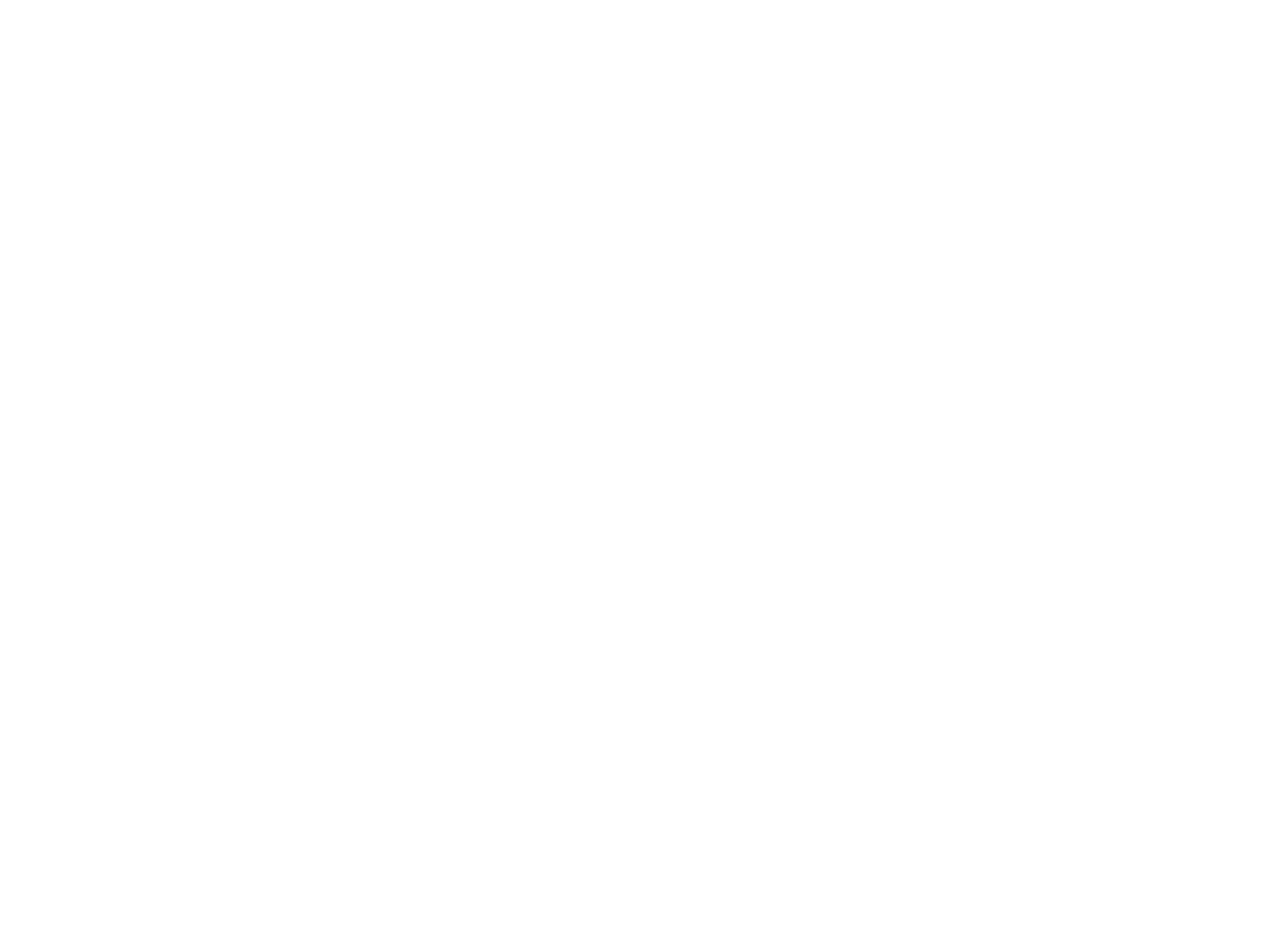
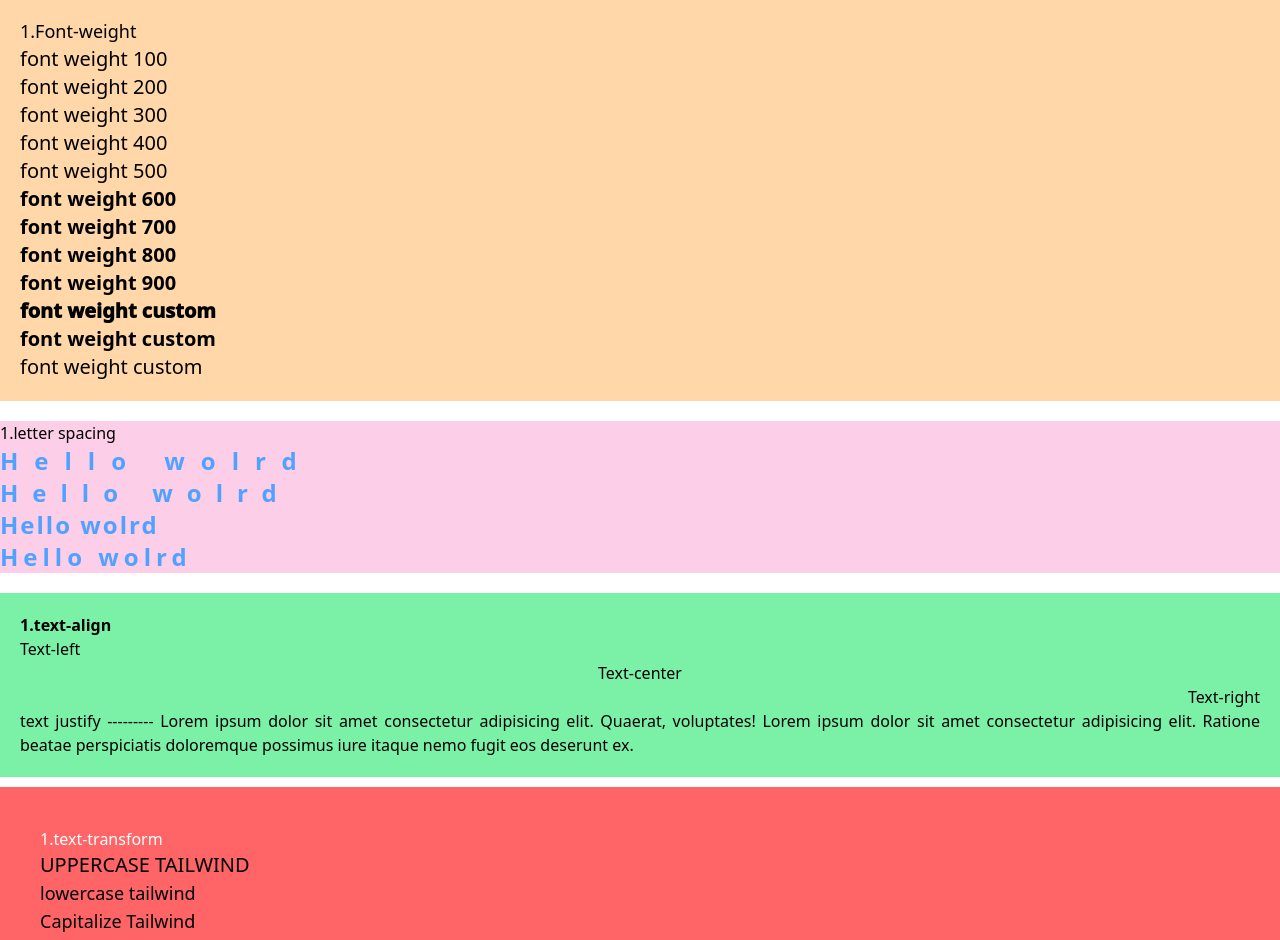
Before and after one commit to GULLAPALLIJYOTHIPRAKASH/Learn-Tailwind, a React (Vite) app: page / in a window 1280 px wide. Shown: the part 940-1880 px from the top of the page. Before the commit the page ends 937 px from the top, so only its background shows below. Built offline with nearby package versions, Linux system fonts and the light colour scheme; a web font is replaced by a local one.

Commit message:
font-weight, letter-spacing , text-align , text-transform , line-height

```diff
--- /dev/null
+++ b/src/Typography/Font-Weight.jsx
@@ -0,0 +1,27 @@
+function Font_Weight(){
+
+    return(<>
+
+    {/* font-weigth: 100-1000 */}
+    <div className="container bg-orange-200 p-5">
+    <h1 className="text-black text-lg">1.Font-weight</h1>
+    <h2 className="text-xl font-thin">font weight 100</h2>
+    <h2 className="text-xl font-extralight">font weight 200</h2>
+    <h2 className="text-xl font-light">font weight 300</h2>
+    <h2 className="text-xl font-normal">font weight 400</h2>
+    <h2 className="text-xl font-meduim">font weight 500</h2>
+    <h2 className="text-xl font-semibold">font weight 600</h2>
+    <h2 className="text-xl font-bold">font weight 700</h2>
+    <h2 className="text-xl font-extrabold">font weight 800</h2>
+    <h2 className="text-xl font-black">font weight 900</h2>
+
+
+            {/* custom font-weight */}
+            <h1 className="text-xl font-[1000]">font weight custom</h1>
+            <h1 className="text-xl font-[900]">font weight custom</h1>
+            <h1 className="text-xl font-[500]">font weight custom</h1>
+    </div>
+    </>)
+}
+
+export default Font_Weight;
--- /dev/null
+++ b/src/Typography/Letter-Spacing.jsx
@@ -0,0 +1,18 @@
+function Letter_Spacing(){
+
+    return(<>
+
+    {/* letter-spacing */}
+
+    <div className="container bg-pink-200 my-[20px]">
+
+        <h1 className="font-medium text-black">1.letter spacing</h1>
+        <p className="text-blue-400 font-semibold text-2xl tracking-[16px]">Hello wolrd</p>
+        <p className="text-blue-400 font-semibold text-2xl tracking-[14px]">Hello wolrd</p>
+        <p className="text-blue-400 font-semibold text-2xl tracking-[2px]">Hello wolrd</p>
+        <p className="text-blue-400 font-semibold text-2xl tracking-[5px]">Hello wolrd</p>
+    </div>
+    </>)
+}
+
+export default Letter_Spacing;
--- /dev/null
+++ b/src/Typography/Line-Height.jsx
@@ -0,0 +1,18 @@
+function Line_Height(){
+
+
+    return(<>
+
+    {/* line-height */}
+    <div className="container bg-blue-200 p-10 mt-5 w-[500px]">
+
+        <h1 className="font-semibold">1.line height</h1>
+
+        <p className="text-[20px]/7">Lorem ipsum dolor sit, amet consectetur adipisicing elit. Neque, vero maxime! Earum labore fugiat, eius ipsum harum eos repellat obcaecati. Officia nulla necessitatibus atque consequatur quasi voluptate corporis. Odit, quaerat.</p>
+        <p className="text-[20px] leading-[30px] pt-5">Lorem ipsum dolor sit, amet consectetur adipisicing elit. Neque, vero maxime! Earum labore fugiat, eius ipsum harum eos repellat obcaecati. Officia nulla necessitatibus atque consequatur quasi voluptate corporis. Odit, quaerat.</p>
+    </div>
+    </>)
+
+}
+
+export default Line_Height;
--- /dev/null
+++ b/src/Typography/Text-Align.jsx
@@ -0,0 +1,18 @@
+function Text_Align(){
+
+    return(<>
+
+    {/* text-align */}
+    <div className="container p-5 bg-green-300">
+
+        <h1 className="font-bold">1.text-align</h1>
+        <p className="text-left">Text-left</p>
+        <p className="text-center">Text-center</p>
+        <p className="text-right">Text-right</p>
+        <p className="text-justify">text justify --------- Lorem ipsum dolor sit amet consectetur adipisicing elit. Quaerat, voluptates! Lorem ipsum dolor sit amet consectetur adipisicing elit. Ratione beatae perspiciatis doloremque possimus iure itaque nemo fugit eos deserunt ex.</p>
+
+    </div>
+    </>)
+}
+
+export default Text_Align;
--- /dev/null
+++ b/src/Typography/Text-Transform.jsx
@@ -0,0 +1,18 @@
+function Text_Transform(){
+
+    return(<>
+
+    {/* text-transform */}
+    <div className="container p-10 bg-red-400 mt-[10px]">
+
+        <h1 className="text-white">1.text-transform</h1>
+        <p className="text-xl uppercase">UpperCase Tailwind</p>
+        <p className="text-lg lowercase">LowerCase Tailwind</p>
+        <p className="text-lg capitalize">Capitalize Tailwind</p>
+        <p className="text-lg noraml-case">a Tailwind</p>
+
+    </div>
+    </>)
+}
+
+export default Text_Transform;
--- a/src/Typography/Typography.jsx
+++ b/src/Typography/Typography.jsx
@@ -1,5 +1,10 @@
 import Font_Family from "./Font-Family";
 import Font_Size from "./Font-Size";
+import Font_Weight from "./Font-Weight";
+import Letter_Spacing from "./Letter-Spacing";
+import Line_Height from "./Line-Height";
+import Text_Align from "./Text-Align";
+import Text_Transform from "./Text-Transform";
 
 function Typography(){
 
@@ -10,6 +15,18 @@
     <Font_Size/>
 
     <Font_Family/>
+
+    <Font_Weight/>
+
+    <Letter_Spacing/>
+
+
+    <Text_Align/>
+
+    <Text_Transform/>
+
+
+    <Line_Height/>
     </>)
 }
 
```
